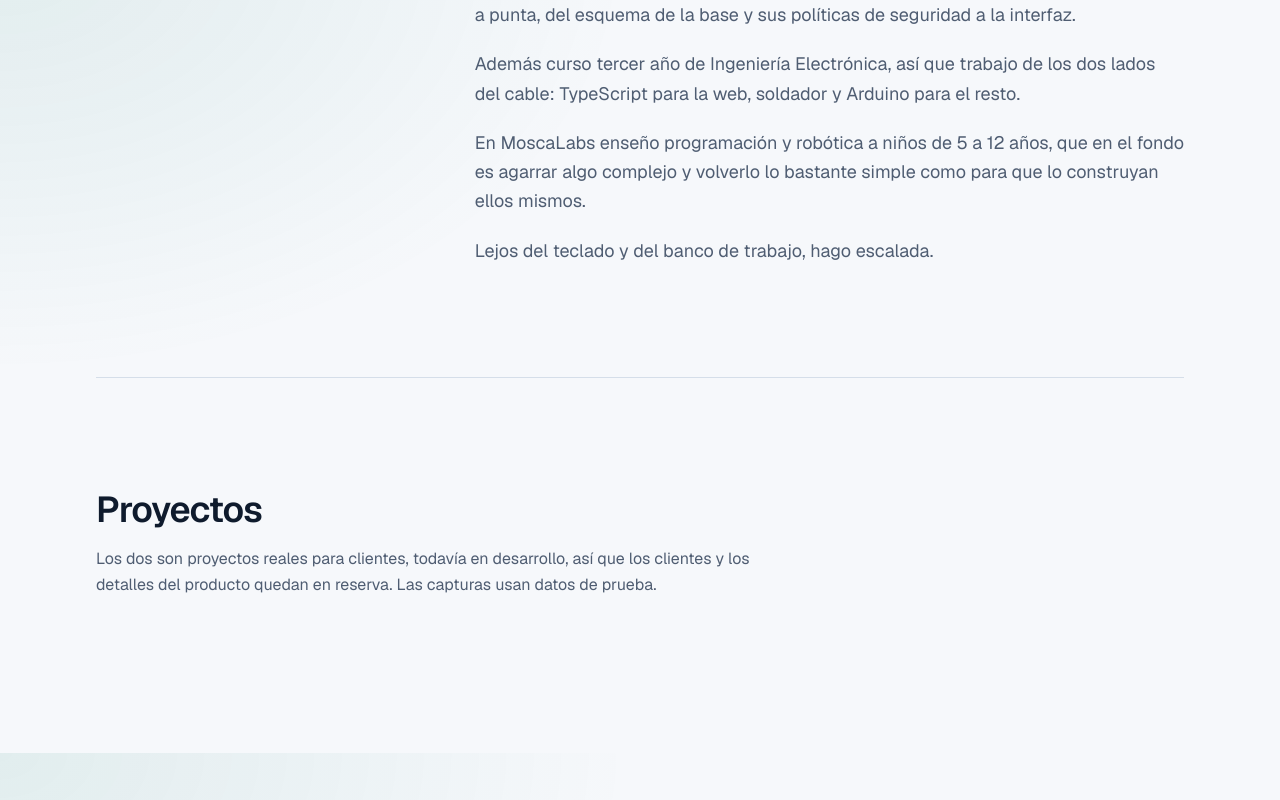
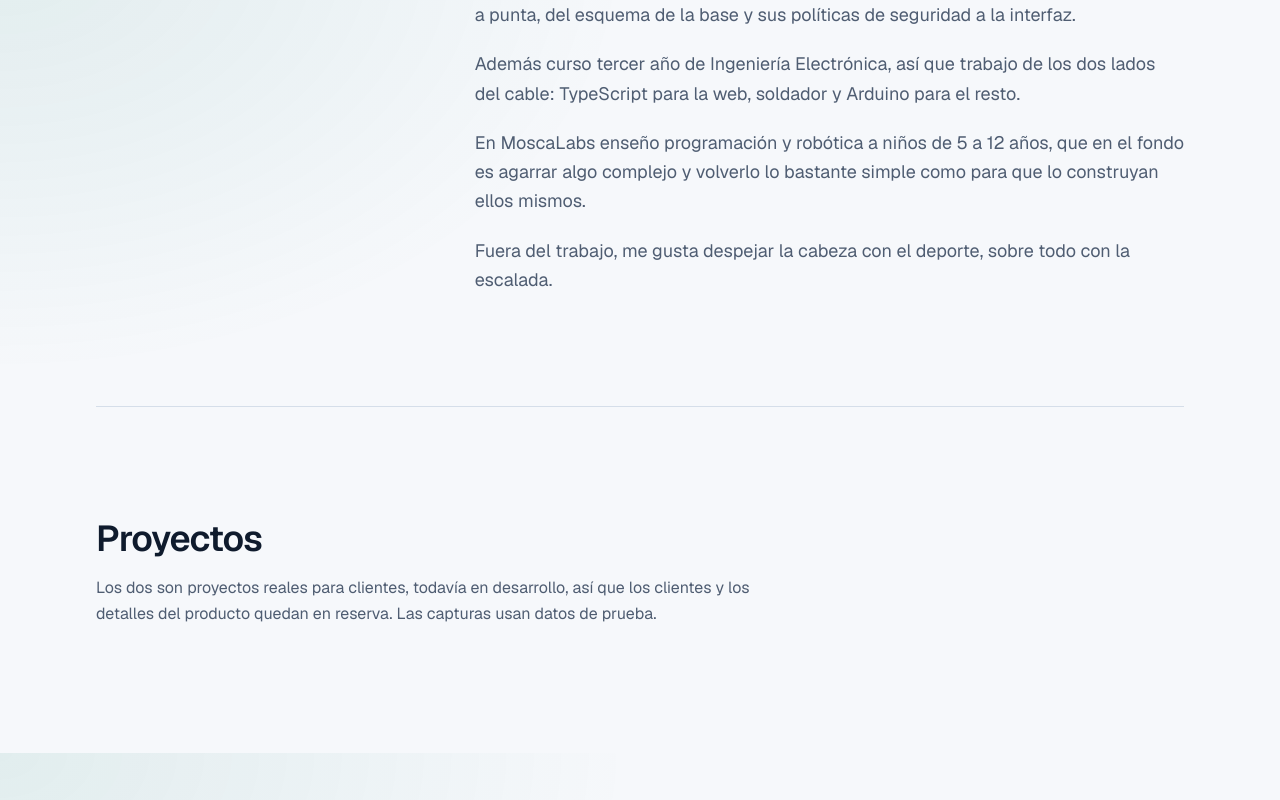
Before and after one commit to J04C0/portfolio, a Next.js app: page /es in a window 1280 px wide. Shown: the part 847-1647 px from the top of the page. Built offline with nearby package versions, Linux system fonts and the light colour scheme.

Commit message:
About: reword the closing line

```diff
--- a/src/content.ts
+++ b/src/content.ts
@@ -62,7 +62,7 @@ export const content: Record<Lang, Content> = {
         "I spent three years at Handy, a payments fintech serving about 20,000 small businesses, building the AWS alerting that caught fraud and failed transactions and sent each one to the person who could fix it. Today I build two client systems end to end, from the database schema and its security policies to the interface.",
         "I'm also in my third year of Electronic Engineering, so I work on both sides of the wire: TypeScript for the web, a soldering iron and an Arduino for the rest.",
         "At MoscaLabs I teach programming and robotics to kids aged 5 to 12, which comes down to taking something complex and making it simple enough for them to build themselves.",
-        "Away from the keyboard and the workbench, I climb.",
+        "Outside of work, I like to clear my head with sport, especially climbing.",
       ],
     },
     work: {
@@ -169,7 +169,7 @@ export const content: Record<Lang, Content> = {
         "Estuve tres años en Handy, una fintech de pagos con unos 20.000 comercios, construyendo las alertas en AWS que detectaban fraude y transacciones fallidas y le llegaban a quien podía resolverlas. Hoy desarrollo dos sistemas para clientes de punta a punta, del esquema de la base y sus políticas de seguridad a la interfaz.",
         "Además curso tercer año de Ingeniería Electrónica, así que trabajo de los dos lados del cable: TypeScript para la web, soldador y Arduino para el resto.",
         "En MoscaLabs enseño programación y robótica a niños de 5 a 12 años, que en el fondo es agarrar algo complejo y volverlo lo bastante simple como para que lo construyan ellos mismos.",
-        "Lejos del teclado y del banco de trabajo, hago escalada.",
+        "Fuera del trabajo, me gusta despejar la cabeza con el deporte, sobre todo con la escalada.",
       ],
     },
     work: {
```
